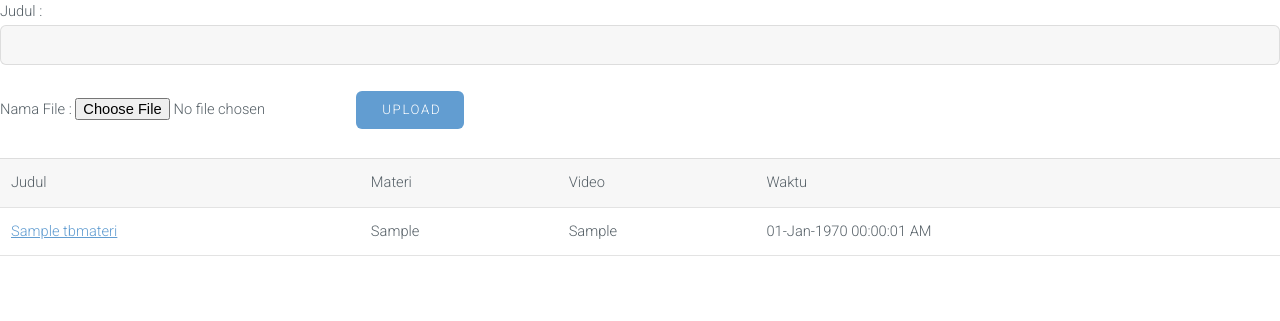
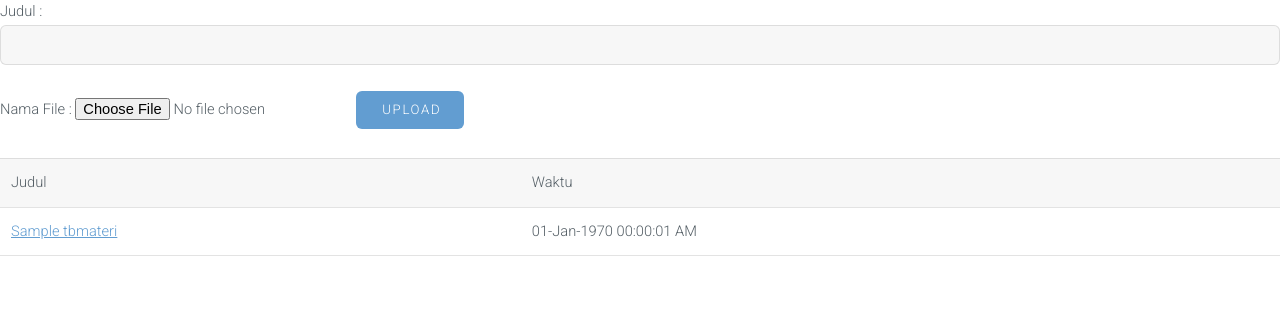
Before and after one commit to E-Learning-WEB/fredrik-learning, a PHP site: page /education-zone/form-upload.php in a window 1280 px wide. Shown: the part 305-626 px from the top of the page. Run offline with PHP 8.4, Linux system fonts and the light colour scheme; tables that the repository leaves empty hold one stand-in row (values such as "Sample post").

Commit message:
perbaikan materi upload

```diff
--- a/upload.php
+++ b/upload.php
@@ -2,22 +2,25 @@
 		include('code-koneksi.php');
 	if (isset($_POST['upload']))
 	{
-	$waktu = time();
+		$waktu = time();
 		$file =$_FILES['file'];
 		$nama =$_FILES;
-		$fileextensi = substr($file['name'],strpos($file['name'],'.')+1) ;
+
+		//mengambil extensi file
+		$fileextensi = pathinfo($_FILES['file']['name'],PATHINFO_EXTENSION);
 
 		$judul = $_POST['judul'];
 
-		if($fileextensi == 'doc' OR $fileextensi == 'docx' OR $fileextensi == 'pdf')
+		if($fileextensi == 'doc' OR $fileextensi == 'docx' OR $fileextensi == 'pdf' OR $fileextensi == 'mp4')
 		{
-		move_uploaded_file($file['tmp_name'],"materi/$file[name]") or die ('gagal');
-			$konten = 'materi = "'.$file['name'].'"';
+			$targetfile = "upload/".$waktu.'_'.$file['name'];
+			move_uploaded_file($file['tmp_name'],$targetfile) or die ('gagal');
+			$konten = 'file = "'.$file['name'].'"';
 		}
 		else
 		{
-		move_uploaded_file($file['tmp_name'],"video/$file[name]") or die ('gagal');
-			$konten = 'video ="'. $file['name']. '"';
+			echo 'tipe file tidak diperbolehkan';
+			die();
 		}
 
 		$sql="Insert into tbmateri set judul = '$judul',
@@ -36,8 +39,6 @@
 <table width="100%" border="1">
   <tr>
     <td>Judul </td>
-    <td>Materi</td>
-	<td>Video</td>
 	<td>Waktu</td>
   </tr>
   <?php
@@ -49,8 +50,6 @@
  <tr>
      <td><a href="tampil.php?id=<?php echo $row['id'] ?>">
 	 <?php echo $row['judul'] ?></a></td>
-	  <td><?php echo $row['materi'] ?></td>
-	   <td><?php echo $row['video'] ?></td>
 	   <td><?php echo date('d-M-Y H:i:s A',$row['waktu']) ?></td>
   </tr>
 <?php
```
Also changed, not shown: tampil.php (+26 -4 lines).
